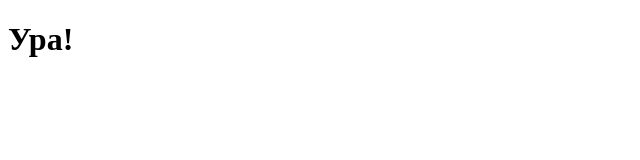
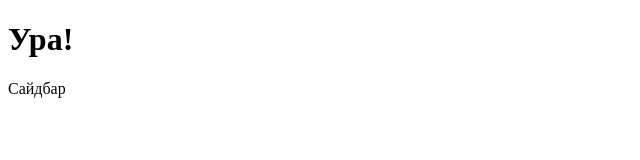
Before and after one commit to alexandrgornovich/git-test, a plain HTML site: page index.html in a window 1280 px wide. Shown: the full height of the page, 0-640 px from the left. Drawn offline with Linux system fonts and the light colour scheme.

Commit message:
4 commit

```diff
--- a/index.html
+++ b/index.html
@@ -6,5 +6,6 @@
 </head>
 <body>
 	<h1>Ура!</h1>
+	<p>Сайдбар </p>
 </body>
 </html>
```
